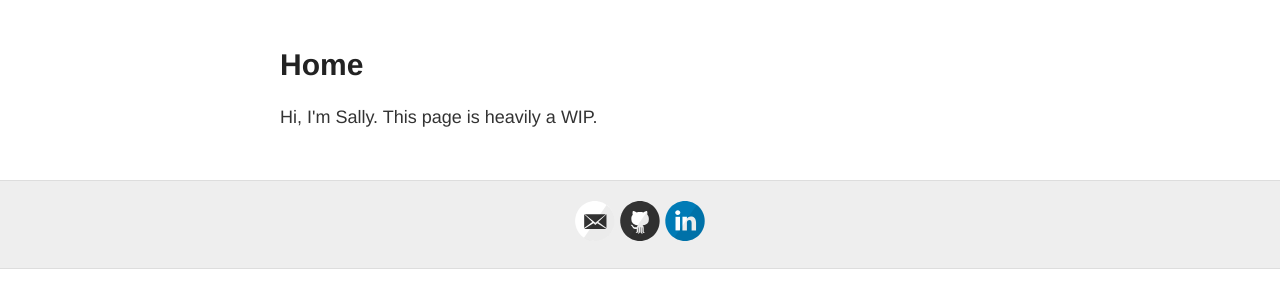
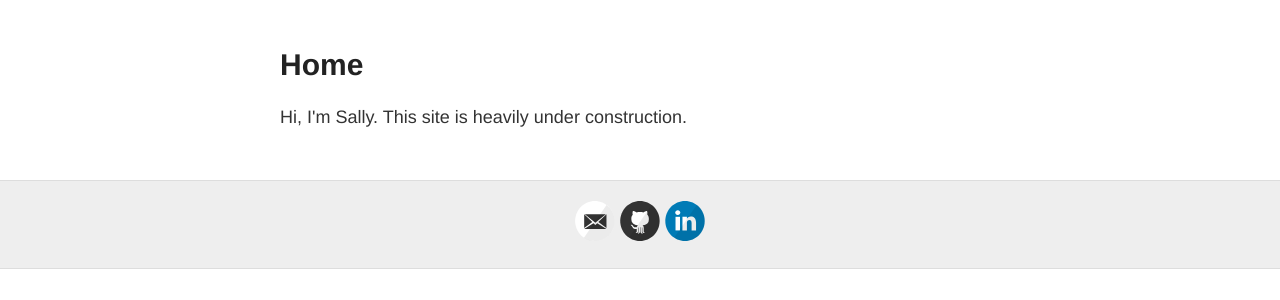
Before and after one commit to sally/sally.github.io, a Jekyll site: the page built from index.html, in a window 1280 px wide. Shown: the part 122-422 px from the top of the page. Built offline with Jekyll 4.4.1, drawn with Linux system fonts in a browser that asks for light colours.

Commit message:
Add 'under construction' flag in index page

```diff
--- a/index.html
+++ b/index.html
@@ -3,4 +3,4 @@ title: Home
 layout: page
 ---
 
-Hi, I'm Sally. This page is heavily a WIP.
+Hi, I'm Sally. This site is heavily under construction.
```
